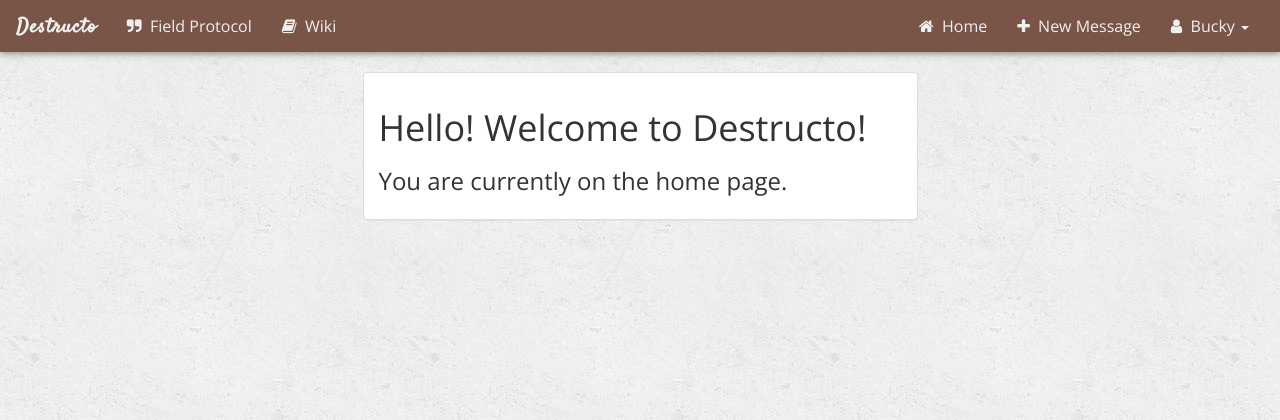
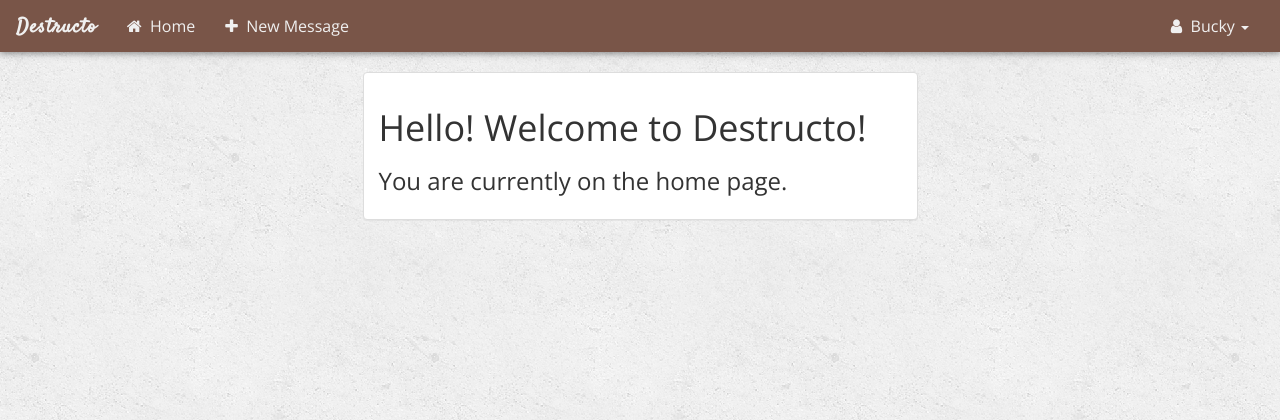
Before and after one commit to Ascendings/destructo, a PHP site: template app/views/home.twig in a window 1280 px wide. Shown: the top 420 px of the page. Run offline with PHP 8.4, Linux system fonts and the light colour scheme; the template is opened without the code that fills it, so the values that code supplies are empty; some libraries are stand-ins or nearby versions.

Commit message:
Removed Field Protocol links from navbar

```diff
--- a/app/views/templates/partials/navbar.twig
+++ b/app/views/templates/partials/navbar.twig
@@ -13,19 +13,6 @@
     <div class="collapse navbar-collapse" id="topNavBar">
       <ul class="nav navbar-nav">
         <li class="">
-          <a href="https://www.fieldprotocol.com/">
-            <i class="fa fa-quote-right"></i>&nbsp; Field Protocol
-          </a>
-        </li>
-        <li class="">
-          <a href="https://wiki.fieldprotocol.com/">
-            <i class="fa fa-book"></i>&nbsp; Wiki
-          </a>
-        </li>
-      </ul>
-
-      <ul class="nav navbar-nav navbar-right">
-        <li class="">
           <a href="{{ path_for('home') }}">
             <i class="fa fa-home"></i>&nbsp; Home
           </a>
@@ -35,6 +22,9 @@
             <i class="fa fa-plus"></i>&nbsp; New Message
           </a>
         </li>
+      </ul>
+
+      <ul class="nav navbar-nav navbar-right">
         <li class="dropdown">
           <a href="#" class="dropdown-toggle" data-toggle="dropdown">
             <i class="fa fa-user"></i>&nbsp; Bucky
```
